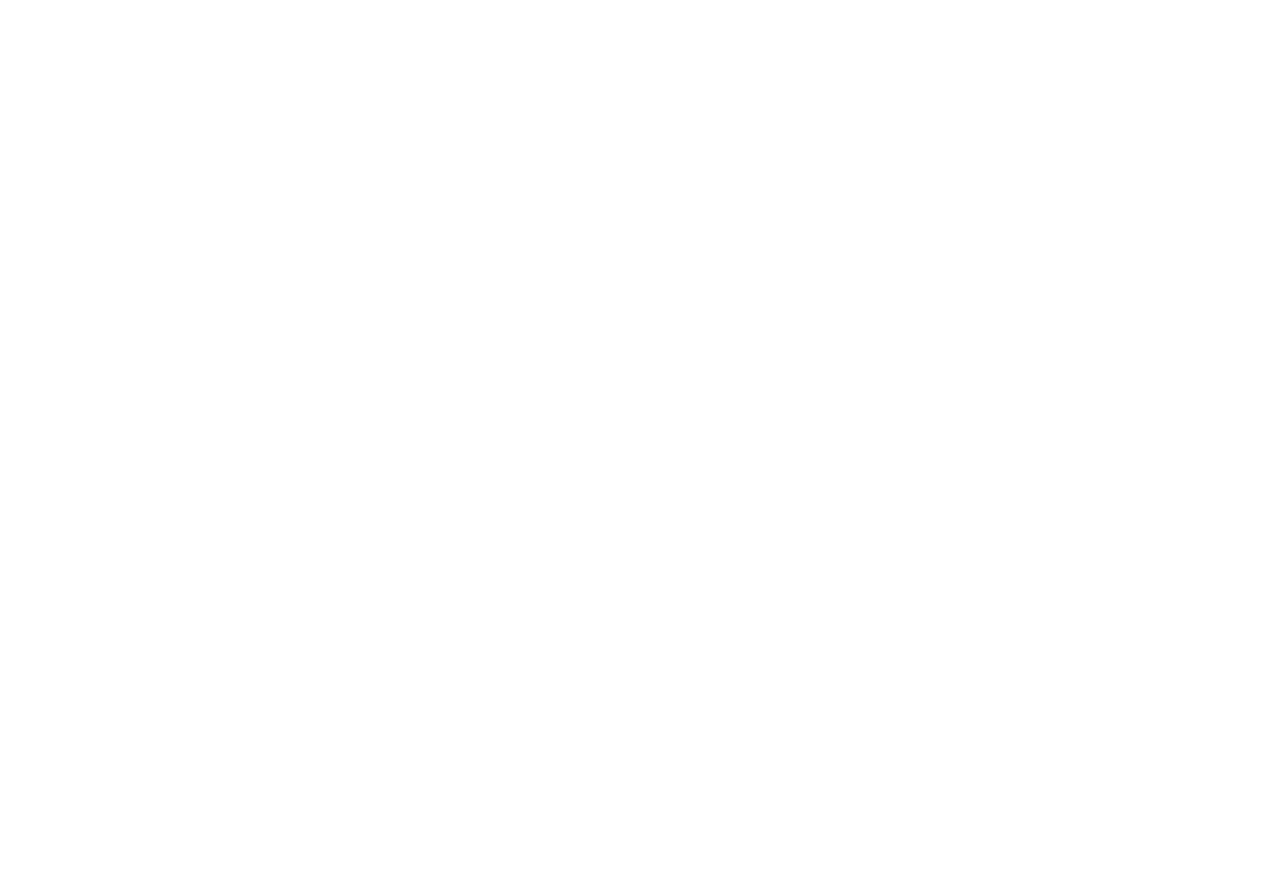
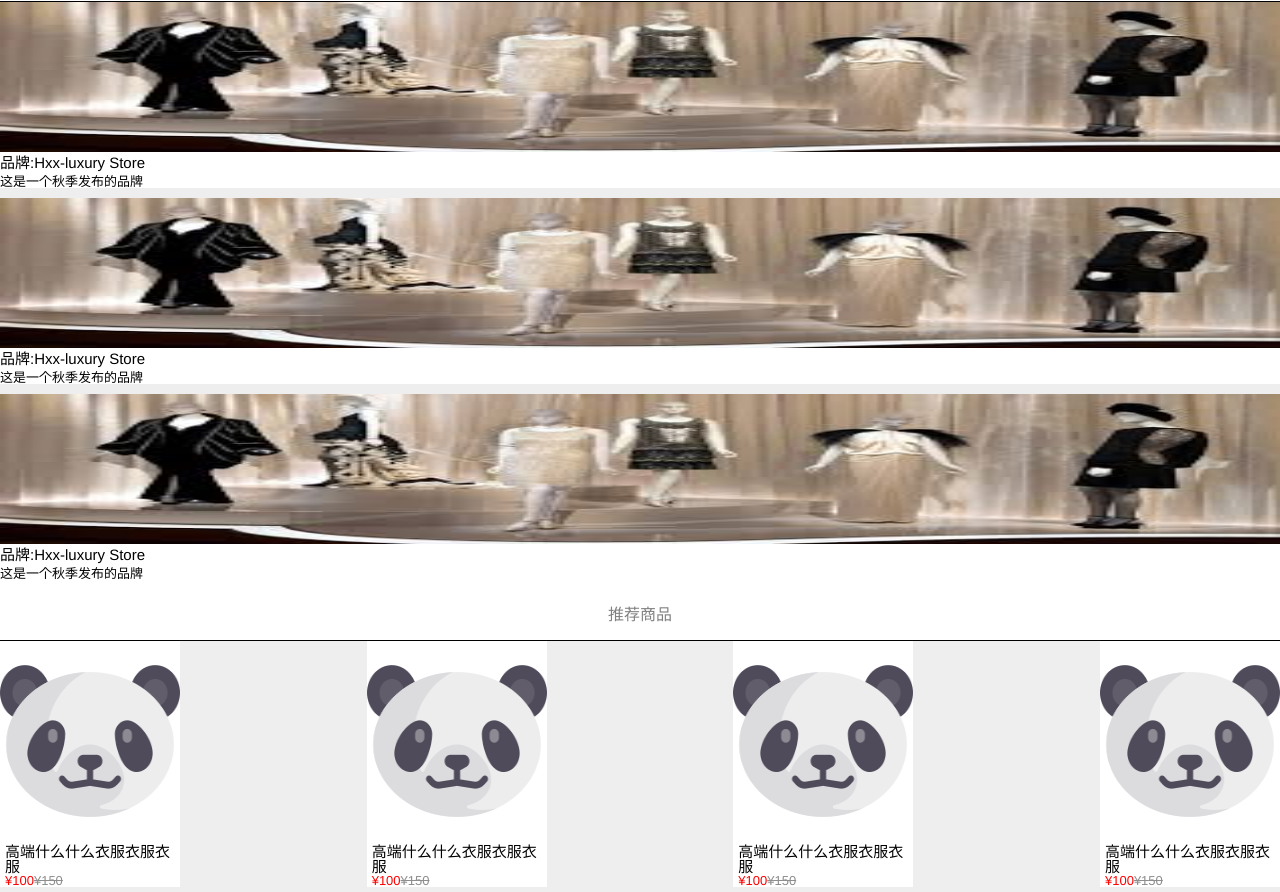
Before and after one commit to LVQINGDONG/learn_vue_makestore, a Vue app: page / in a window 1280 px wide. Shown: the part 282-1174 px from the top of the page. Before the commit the page ends 800 px from the top, so only its background shows below. Built offline with nearby package versions, Linux system fonts and the light colour scheme.

Commit message:
add shopping

```diff
--- a/src/App.vue
+++ b/src/App.vue
@@ -15,6 +15,8 @@
 </script>
 
 <style>
+@import './reset.css';
+
 #app {
   font-family: 'Avenir', Helvetica, Arial, sans-serif;
   -webkit-font-smoothing: antialiased;
--- /dev/null
+++ b/src/components/activity.vue
@@ -0,0 +1,59 @@
+<template>
+  <div class="activity">
+    <h3 class="title">活动推荐</h3>
+    <div class="content">
+      <div class="content_item" v-for="(item,index) in items" :key="index">
+        <img src="../../static/carousel3.png" alt="">
+        <p class="name">品牌:Hxx-luxury Store</p>
+        <p class="desc">这是一个秋季发布的品牌</p>
+      </div>
+    </div>
+  </div>
+</template>
+
+<script>
+  export default {
+    name: "activity",
+    data() {
+      return {
+        items: [1,2,3]
+      };
+    },
+    mounted() {
+    }
+  };
+</script>
+
+<style lang="less" scoped>
+  .activity {
+    background: #eee;
+    .title {
+      width: 100%;
+      height: 50px;
+      line-height: 50px;
+      text-align: center;
+      color: gray;
+      border-bottom: 1px solid #000;
+      background: #fff;
+    }
+    .content {
+      .content_item {
+        background: #fff;
+        margin-bottom: 10px;
+        img {
+          width: 100%;
+          height: 150px;
+        }
+      }
+      .name {
+        font-size: 15px;
+        color: #000;
+        margin-bottom: 5px;
+      }
+      .desc {
+        font-size: 13px;
+        color: #000;
+      }
+    }
+  }
+</style>
--- /dev/null
+++ b/src/components/recommend.vue
@@ -0,0 +1,73 @@
+<template>
+  <div class="recommend">
+    <div class="title">推荐商品</div>
+    <div class="content">
+      <div class="content_item" v-for="(item,index) in items" :key="index">
+        <img src="@/assets/logo.png" alt="">
+        <p class="name">高端什么什么衣服衣服衣服</p>
+        <div class="desc">
+          <span class="price">¥100</span>
+          <span class="price_pre">¥150</span>
+        </div>
+      </div>
+    </div>
+  </div>
+</template>
+
+<script>
+export default {
+  name: "recommend",
+  data() {
+    return {
+      items: [1, 2, 3,4]
+    };
+  },
+  mounted() {}
+};
+</script>
+
+<style lang="less" scoped>
+.recommend {
+  background: #eee;
+  .title {
+    width: 100%;
+    height: 50px;
+    line-height: 50px;
+    text-align: center;
+    color: gray;
+    border-bottom: 1px solid #000;
+    background: #fff;
+  }
+  .content {
+    display: flex;
+    flex-direction: row;
+    flex-wrap: wrap;
+    justify-content: space-between;
+    .content_item {
+      background: #fff;
+      margin-bottom: 5px;
+      width: 180px;
+      img {
+        width: 100%;
+        height: 200px;
+      }
+      .name {
+        padding: 0 5px;
+        font-size: 15px;
+      }
+      .desc {
+        padding: 0 5px;
+        overflow: hidden;
+        font-size: 13px;
+        .price {
+          color: red;
+        }
+        .price_pre {
+          color: #8e8e8e;
+          text-decoration: line-through;
+        }
+      }
+    }
+  }
+}
+</style>
--- /dev/null
+++ b/src/reset.css
@@ -0,0 +1,90 @@
+/**
+ * Eric Meyer's Reset CSS v2.0 (http://meyerweb.com/eric/tools/css/reset/)
+ * http://cssreset.com
+ */
+html, body, div, span, applet, object, iframe,
+h1, h2, h3, h4, h5, h6, p, blockquote, pre,
+a, abbr, acronym, address, big, cite, code,
+del, dfn, em, img, ins, kbd, q, s, samp,
+small, strike, strong, sub, sup, tt, var,
+b, u, i, center,
+dl, dt, dd, ol, ul, li,
+fieldset, form, label, legend,
+table, caption, tbody, tfoot, thead, tr, th, td,
+article, aside, canvas, details, embed,
+figure, figcaption, footer, header,
+menu, nav, output, ruby, section, summary,
+time, mark, audio, video, input {
+    margin: 0;
+    padding: 0;
+    border: 0;
+    font-size: 100%;
+    font-weight: normal;
+    vertical-align: baseline;
+}
+
+/* HTML5 display-role reset for older browsers */
+article, aside, details, figcaption, figure,
+footer, header, menu, nav, section {
+    display: block;
+}
+
+body {
+    line-height: 1;
+}
+
+blockquote, q {
+    quotes: none;
+}
+
+blockquote:before, blockquote:after,
+q:before, q:after {
+    content: none;
+}
+
+table {
+    border-collapse: collapse;
+    border-spacing: 0;
+}
+
+/* custom */
+a {
+    color: #7e8c8d;
+    text-decoration: none;
+    -webkit-backface-visibility: hidden;
+}
+
+li {
+    list-style: none;
+}
+
+::-webkit-scrollbar {
+    width: 5px;
+    height: 5px;
+}
+
+::-webkit-scrollbar-track-piece {
+    background-color: rgba(0, 0, 0, 0.2);
+    -webkit-border-radius: 6px;
+}
+
+::-webkit-scrollbar-thumb:vertical {
+    height: 5px;
+    background-color: rgba(125, 125, 125, 0.7);
+    -webkit-border-radius: 6px;
+}
+
+::-webkit-scrollbar-thumb:horizontal {
+    width: 5px;
+    background-color: rgba(125, 125, 125, 0.7);
+    -webkit-border-radius: 6px;
+}
+
+html, body {
+    width: 100%;
+}
+
+body {
+    -webkit-text-size-adjust: none;
+    -webkit-tap-highlight-color: rgba(0, 0, 0, 0);
+}
--- a/src/view/home.vue
+++ b/src/view/home.vue
@@ -2,17 +2,23 @@
   <div class='home'>
     <my-header></my-header>
     <carousel></carousel>
+    <activity></activity>
+    <recommend></recommend>
   </div>
 </template>
 
 <script>
   import MyHeader from '@/components/myHeader'
   import Carousel from '@/components/carousel'
+  import Activity from '@/components/activity'
+  import Recommend from '@/components/recommend'
   export default {
     name: 'home',
     components: {
       MyHeader,
-      Carousel
+      Carousel,
+      Activity,
+      Recommend
     },
     data() {
       return {
```
